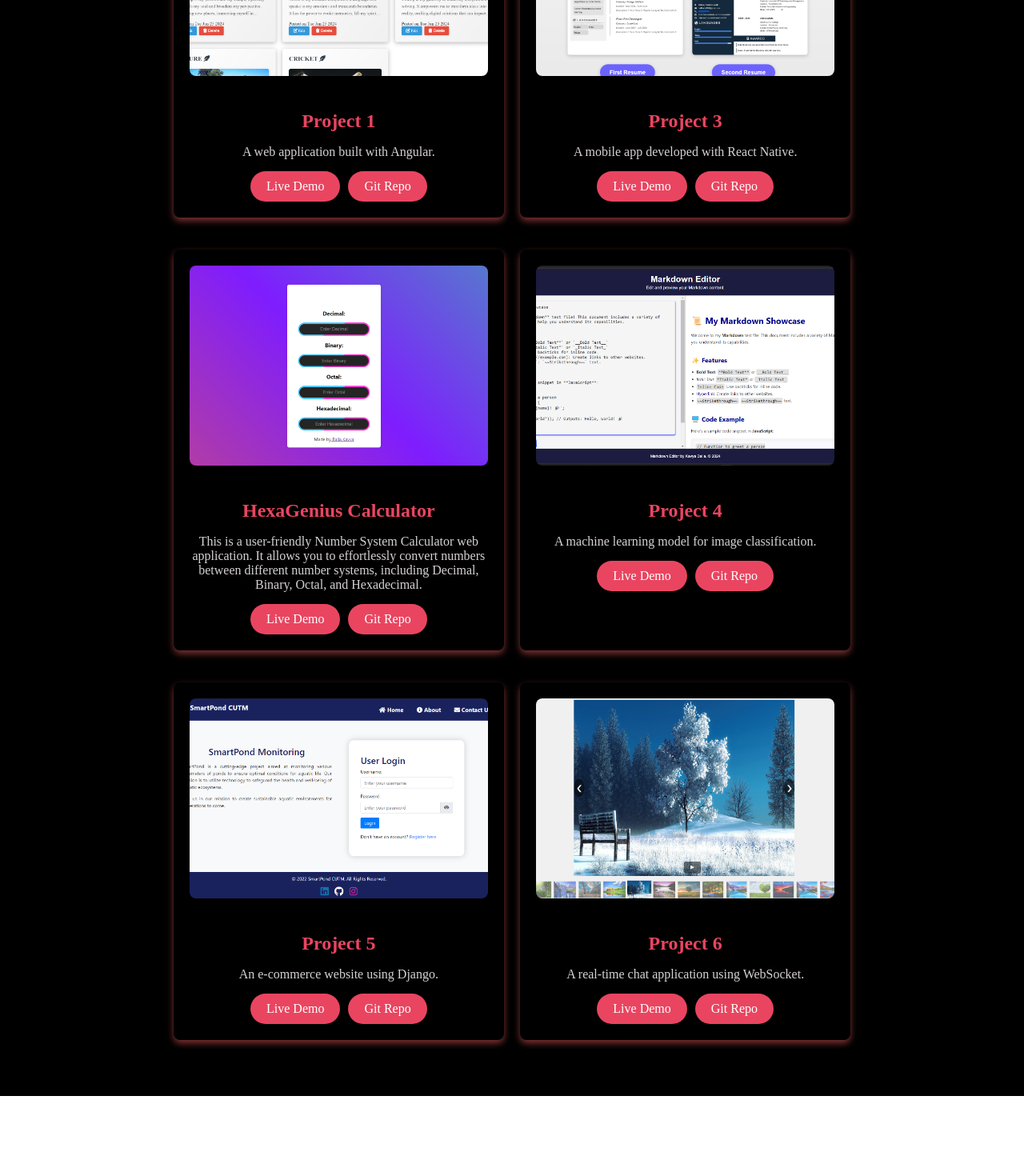
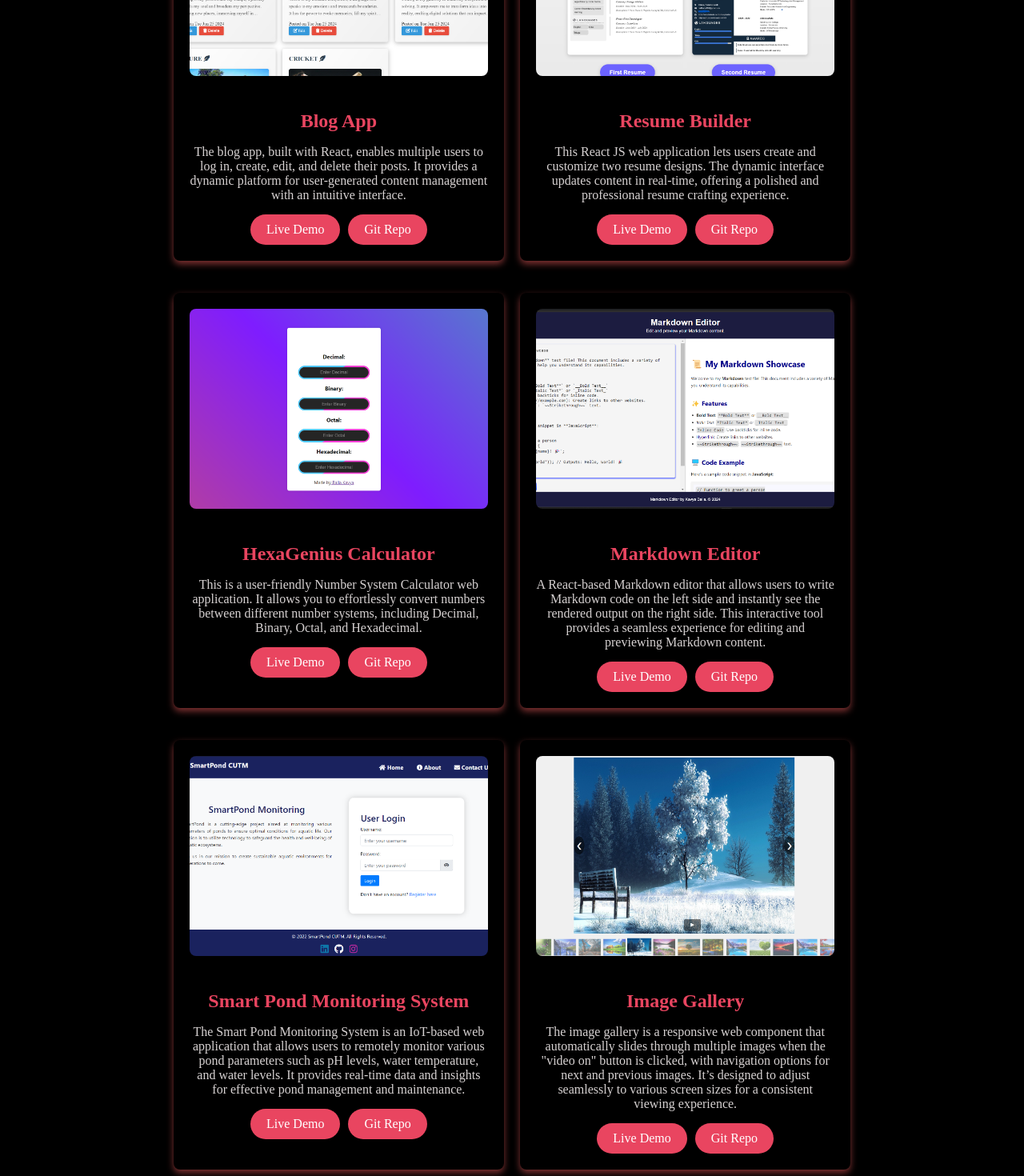
Before and after one commit to kavyaballa1020/Angular-Portfolio, an Angular app: page /projects in a window 1280 px wide. Shown: the part 340-1810 px from the top of the page at 80% size. Before the commit the page ends 1710 px from the top, so only its background shows below. Built offline with nearby package versions, Linux system fonts and the light colour scheme.

Commit message:
"Updated project descriptions and titles in ProjectsComponent"

```diff
--- a/src/app/projects/projects.component.ts
+++ b/src/app/projects/projects.component.ts
@@ -7,12 +7,12 @@ import { Component } from '@angular/core';
 })
 export class ProjectsComponent {
   projects = [
-    { title: 'Project 1', description: 'A web application built with Angular.', imageUrl: '/blog.png', liveDemoLink: 'https://example.com/demo1', gitRepoLink: 'https://github.com/user/repo1' },
-    { title: 'Project 3', description: 'A mobile app developed with React Native.', imageUrl: '/Resume.png', liveDemoLink: 'https://example.com/demo3', gitRepoLink: 'https://github.com/user/repo3' },
+    { title: 'Blog App', description: 'The blog app, built with React, enables multiple users to log in, create, edit, and delete their posts. It provides a dynamic platform for user-generated content management with an intuitive interface.', imageUrl: '/blog.png', liveDemoLink: 'https://example.com/demo1', gitRepoLink: 'https://github.com/user/repo1' },
+    { title: 'Resume Builder', description: 'This React JS web application lets users create and customize two resume designs. The dynamic interface updates content in real-time, offering a polished and professional resume crafting experience.', imageUrl: '/Resume.png', liveDemoLink: 'https://example.com/demo3', gitRepoLink: 'https://github.com/user/repo3' },
     { title: 'HexaGenius Calculator', description: 'This is a user-friendly Number System Calculator web application. It allows you to effortlessly convert numbers between different number systems, including Decimal, Binary, Octal, and Hexadecimal.', imageUrl: '/Hexa.png', liveDemoLink: 'https://hexagenius-calculator.onrender.com/', gitRepoLink: 'https://github.com/user/repo2' },
-    { title: 'Project 4', description: 'A machine learning model for image classification.', imageUrl: '/Markdown.png', liveDemoLink: 'https://kav-markdown-editor.vercel.app/', gitRepoLink: 'https://github.com/user/repo4' },
-    { title: 'Project 5', description: 'An e-commerce website using Django.', imageUrl: '/SmartPond.png', liveDemoLink: 'https://example.com/demo5', gitRepoLink: 'https://github.com/user/repo5' },
-    { title: 'Project 6', description: 'A real-time chat application using WebSocket.', imageUrl: '/image.png', liveDemoLink: 'https://example.com/demo6', gitRepoLink: 'https://github.com/user/repo6' }
+    { title: 'Markdown Editor', description: 'A React-based Markdown editor that allows users to write Markdown code on the left side and instantly see the rendered output on the right side. This interactive tool provides a seamless experience for editing and previewing Markdown content.', imageUrl: '/Markdown.png', liveDemoLink: 'https://kav-markdown-editor.vercel.app/', gitRepoLink: 'https://github.com/user/repo4' },
+    { title: 'Smart Pond Monitoring System', description: 'The Smart Pond Monitoring System is an IoT-based web application that allows users to remotely monitor various pond parameters such as pH levels, water temperature, and water levels. It provides real-time data and insights for effective pond management and maintenance.', imageUrl: '/SmartPond.png', liveDemoLink: 'https://example.com/demo5', gitRepoLink: 'https://github.com/user/repo5' },
+    { title: 'Image Gallery', description: 'The image gallery is a responsive web component that automatically slides through multiple images when the "video on" button is clicked, with navigation options for next and previous images. It’s designed to adjust seamlessly to various screen sizes for a consistent viewing experience.', imageUrl: '/image.png', liveDemoLink: 'https://example.com/demo6', gitRepoLink: 'https://github.com/user/repo6' }
 
   ];
 }
```
